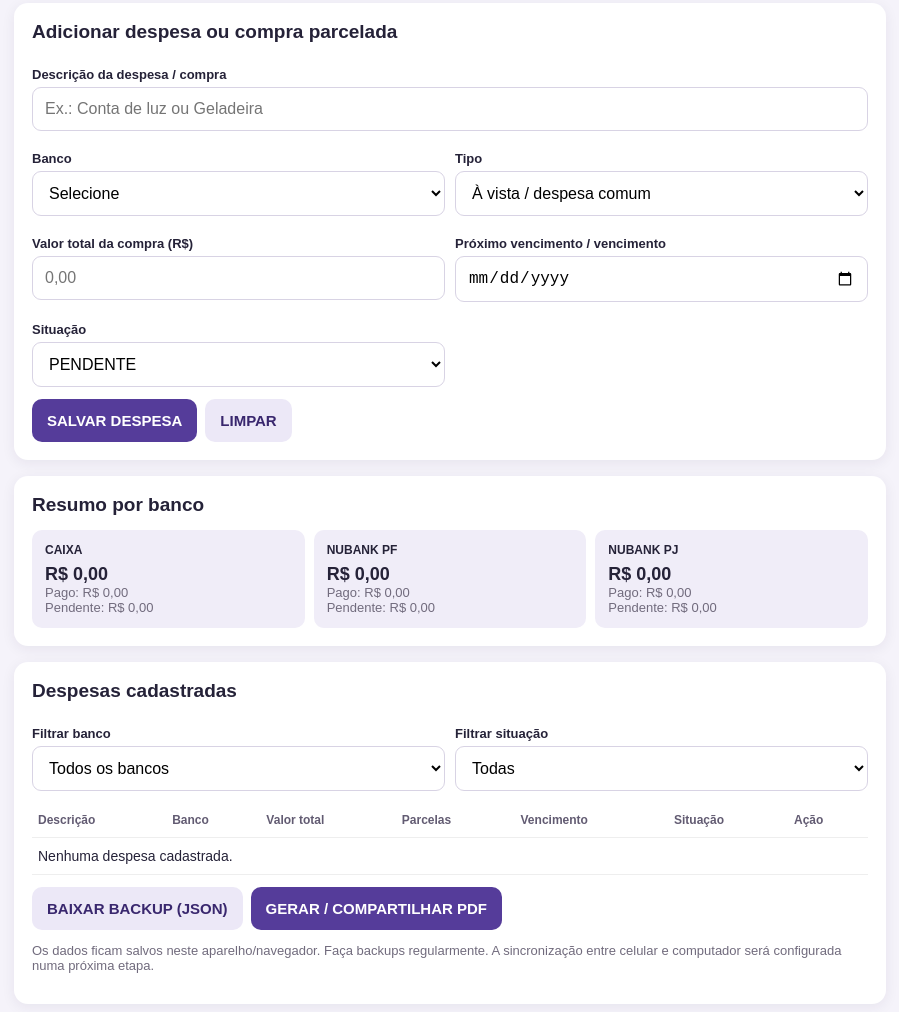
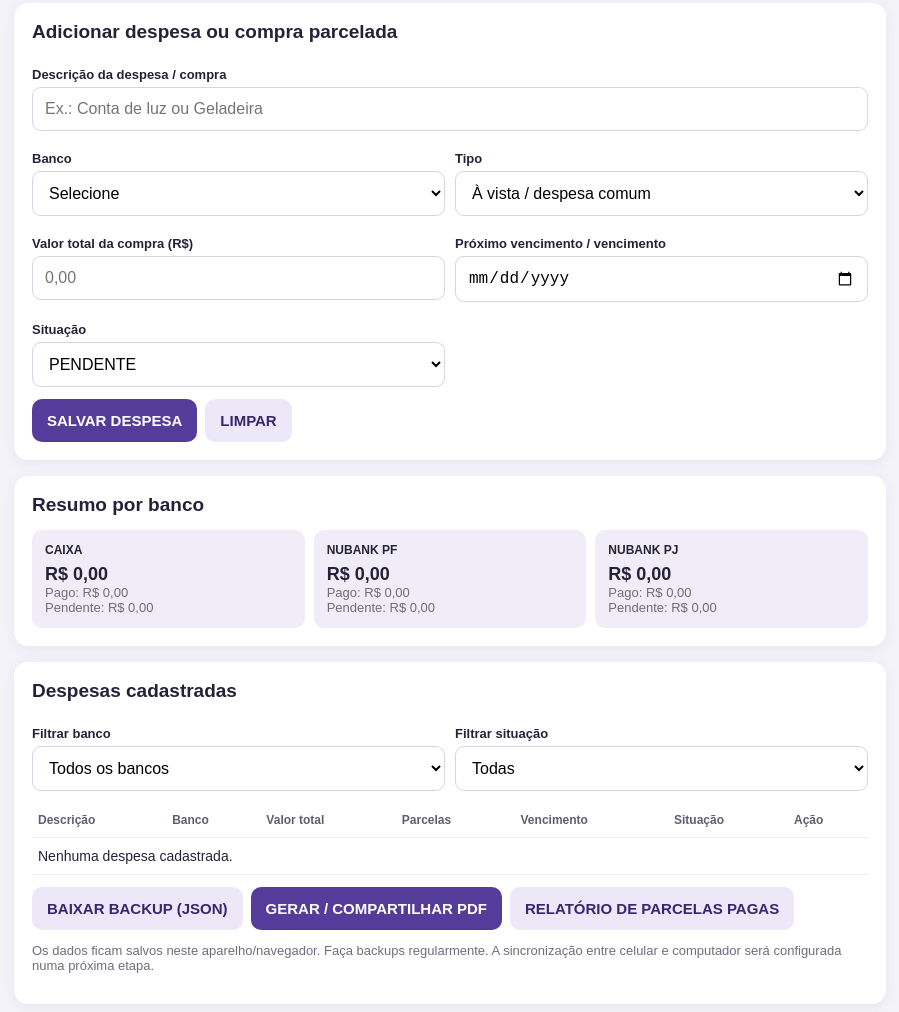
Before and after one commit to wandesonsouzaoliveira-hue/minhas-despesas-casa, a plain HTML site: page index.html in a window 1280 px wide. Shown: the part 346-1358 px from the top of the page, without its empty margins (190-1089 px from the left). Drawn offline with Linux system fonts and the light colour scheme.

Commit message:
Adicionar relatório de parcelas pagas

```diff
--- a/index.html
+++ b/index.html
@@ -44,7 +44,7 @@ table{width:100%;border-collapse:collapse;font-size:14px}th,td{text-align:left;p
 <section class="card"><h2>Resumo por banco</h2><div class="summary" id="summary"></div></section>
 <section class="card"><h2>Despesas cadastradas</h2><div class="grid"><div><label>Filtrar banco</label><select id="filter"></select></div><div><label>Filtrar situação</label><select id="filterStatus"><option value="">Todas</option><option>PENDENTE</option><option>PAGO</option></select></div></div>
 <div style="overflow-x:auto;margin-top:12px"><table><thead><tr><th>Descrição</th><th>Banco</th><th>Valor total</th><th>Parcelas</th><th>Vencimento</th><th>Situação</th><th>Ação</th></tr></thead><tbody id="rows"></tbody></table></div>
-<div class="actions"><button id="export" class="secondary">BAIXAR BACKUP (JSON)</button><button id="pdf">GERAR / COMPARTILHAR PDF</button></div>
+<div class="actions"><button id="export" class="secondary">BAIXAR BACKUP (JSON)</button><button id="pdf">GERAR / COMPARTILHAR PDF</button><button id="paidReport" class="secondary">RELATÓRIO DE PARCELAS PAGAS</button></div>
 <p class="muted">Os dados ficam salvos neste aparelho/navegador. Faça backups regularmente. A sincronização entre celular e computador será configurada numa próxima etapa.</p></section>
 </main>
 <script>
@@ -78,6 +78,7 @@ window.payInstallment=id=>{let x=expenses.find(x=>x.id===id);if(x&&Number(x.paid
 window.toggleStatus=id=>{let x=expenses.find(x=>x.id===id);if(x){x.status=x.status==='PAGO'?'PENDENTE':'PAGO';save()}};
 window.removeExpense=id=>{if(confirm('Excluir esta despesa?')){expenses=expenses.filter(x=>x.id!==id);save()}};
 $('export').onclick=()=>{let blob=new Blob([JSON.stringify({banks,expenses},null,2)],{type:'application/json'}),a=document.createElement('a');a.href=URL.createObjectURL(blob);a.download='backup-despesas-casa.json';a.click();URL.revokeObjectURL(a.href)};
+$('paidReport').onclick=()=>{let paidItems=expenses.filter(x=>x.kind==='installment'&&Number(x.paidCount||0)>0);let totalPaid=paidItems.reduce((s,x)=>s+Number(x.installmentValue||0)*Number(x.paidCount||0),0);let rows=paidItems.map(x=>'<tr><td>'+esc(x.description)+'</td><td>'+esc(x.bank)+'</td><td>'+Number(x.paidCount||0)+' / '+Number(x.installmentCount||0)+'</td><td>'+money(x.installmentValue)+'</td><td>'+money(Number(x.installmentValue||0)*Number(x.paidCount||0))+'</td></tr>').join('');let w=window.open('','_blank');if(!w){alert('Permita a abertura de janelas para gerar o relatório.');return}w.document.write('<html><head><title>Relatório de parcelas pagas</title><style>body{font:14px Arial;padding:24px}h1{font-size:20px}table{width:100%;border-collapse:collapse;margin-top:20px}th,td{border:1px solid #ccc;padding:9px;text-align:left}th{background:#eee}.total{font-weight:bold;margin-top:18px}</style></head><body><h1>RELATÓRIO DE PARCELAS PAGAS</h1><p>MINHAS DESPESAS CASA</p><table><thead><tr><th>Compra</th><th>Banco</th><th>Parcelas pagas</th><th>Valor por parcela</th><th>Total pago</th></tr></thead><tbody>'+ (rows||'<tr><td colspan="5">Nenhuma parcela paga cadastrada.</td></tr>')+'</tbody></table><p class="total">TOTAL PAGO: '+money(totalPaid)+'</p></body></html>');w.document.close();w.focus();w.print()};
 $('pdf').onclick=()=>{let lines=['MINHAS DESPESAS CASA','',...expenses.map(x=>x.description+' | '+x.bank+' | '+money(x.totalAmount??x.amount)+' | '+(x.kind==='installment'?(x.paidCount+'/'+x.installmentCount+' parcelas pagas'):'')+' | '+(x.date||'Sem data'))];let w=window.open('','_blank');w.document.write('<pre style="font:14px Arial;white-space:pre-wrap">'+esc(lines.join('\n'))+'</pre><script>window.print()<\\/script>')};
 updateBankOptions();if('serviceWorker'in navigator)navigator.serviceWorker.register('./sw.js');render();
 </script></body></html>
```
